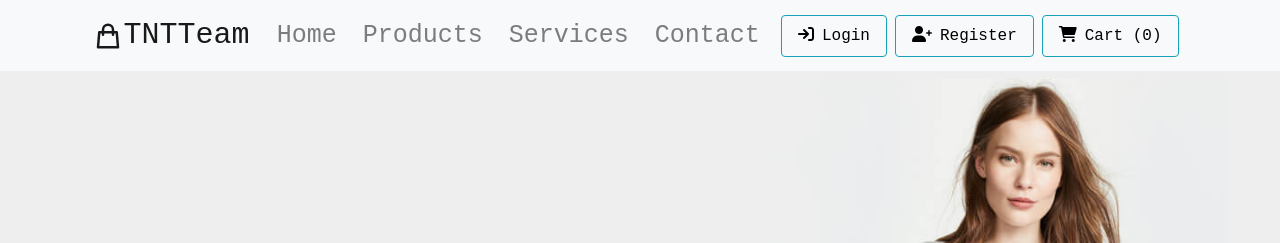
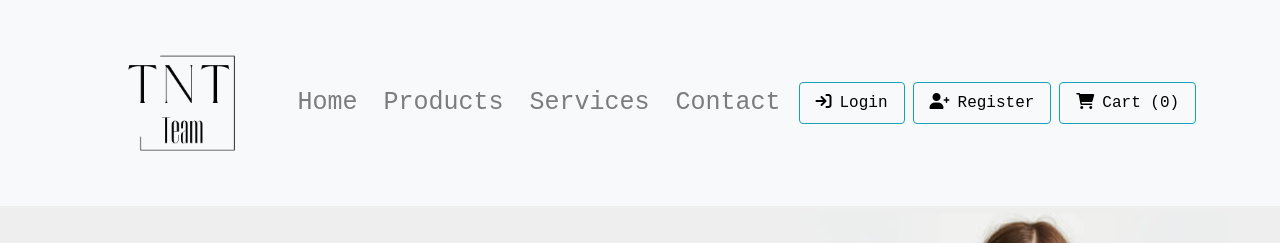
Before and after one commit to phamtuan1152001/WebApplication-Project, a React (Create React App) app in the folder client/: page / in a window 1280 px wide. Shown: the top 243 px of the page. Built offline with nearby package versions, Linux system fonts and the light colour scheme.

Commit message:
update Logo for navbar :))

```diff
--- a/client/src/components/Navbar.css
+++ b/client/src/components/Navbar.css
@@ -15,3 +15,7 @@
   align-items: center;
   font-size: 30px;
 }
+.navbar-logo{
+ max-width: 300px;
+ height: 180px;
+}
--- a/client/src/components/Navbar.js
+++ b/client/src/components/Navbar.js
@@ -5,7 +5,6 @@ import { HiOutlineShoppingBag } from "react-icons/hi";
 // import { FaBars, FaTimes } from "react-icons/fa";
 import "./Navbar.css";
 import { useSelector } from "react-redux";
-
 function Navbar() {
   // const [click, setClick] = useState(false);
   // const handleClick = () => {
@@ -19,8 +18,9 @@ function Navbar() {
       <nav className="navbar navbar-expand-lg navbar-light bg-light">
         <div className="container">
           <Link to="/" className="navbar-brand">
-            <HiOutlineShoppingBag />
-            <span>TNTTeam</span>
+            <img className="navbar-logo" src="image/TNT.png" alt="TNT logo"/>
+            {/* <HiOutlineShoppingBag />
+            <span>TNTTeam</span> */}
           </Link>
           <div className="collapse navbar-collapse" id="navbarSupportedContent">
             <ul className="navbar-nav mx-auto mb-2 mb-lg-0">
--- a/client/src/components/pages/Contact/Contact.js
+++ b/client/src/components/pages/Contact/Contact.js
@@ -3,10 +3,14 @@ import { useState, useEffect } from "react";
 import "./Contact.css";
 
 function Contact() {
-return(
-  <>
+  return (
+    <>
+      <div>
+        <div className="wall-background">
 
-  </>
-)
+        </div>
+      </div>
+    </>
+  )
 }
 export default Contact;
```
